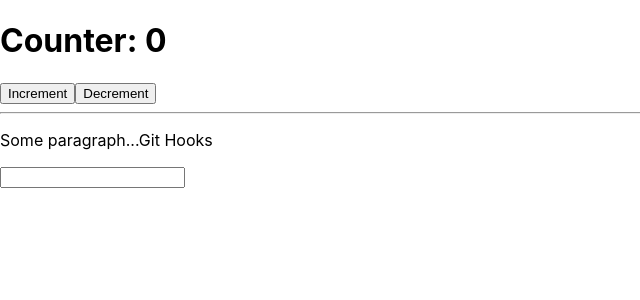
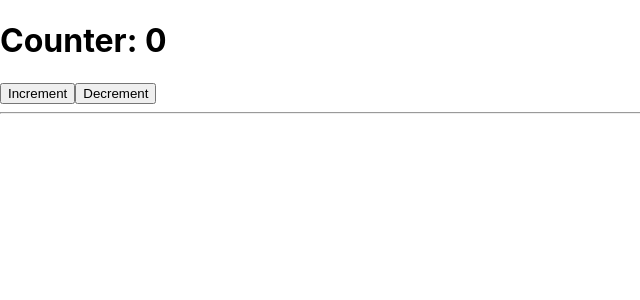
Before and after one commit to lalitlsg/react-testing-practice, a React (Create React App) app: page / in a window 1280 px wide. Shown: the top 300 px of the page, without its empty margins (0-640 px from the left). Built offline with nearby package versions, Linux system fonts and the light colour scheme.

Commit message:
code coverge achieve

```diff
--- a/src/App.js
+++ b/src/App.js
@@ -24,9 +24,9 @@ class App extends Component {
       : this.setState({ hasError: true });
   };
 
-  handleInputChange = ({target}) => {
-    this.setState({input: target.value});
-  }
+  // handleInputChange = ({target}) => {
+  //   this.setState({input: target.value});
+  // }
 
   render() {
     return (
@@ -42,10 +42,10 @@ class App extends Component {
           Decrement
         </button>
         <hr />
-        <p>Some paragraph...Git Hooks</p>
+        {/* <p>Some paragraph...Git Hooks</p>
 
         <input value={this.state.input} onChange={this.handleInputChange}/>
-        <p>{this.state.input}</p>
+        <p>{this.state.input}</p> */}
       </div>
     );
   }
```
Also changed, not shown: 1 other file (tests, documents, lock files or other folders).
